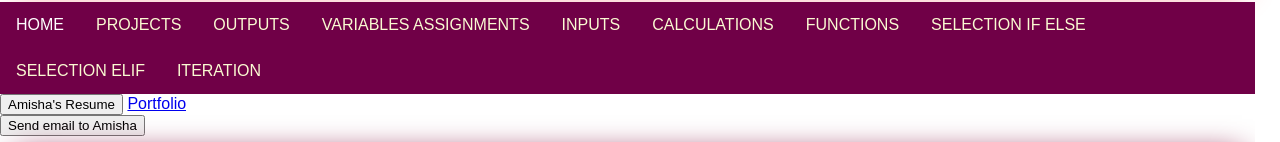
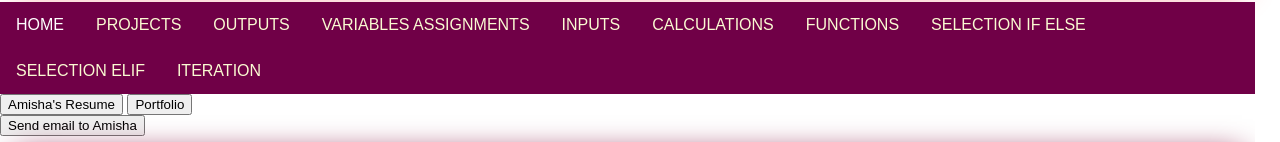
Before and after one commit to AmishaParmessar/PortfolioSpring11, a plain HTML site: page index.html in a window 1280 px wide. Shown: the part 148-290 px from the top of the page. Drawn offline with Linux system fonts and the light colour scheme.

Commit message:
Update index.html

```diff
--- a/index.html
+++ b/index.html
@@ -28,7 +28,7 @@
           <a href="ProjectBouncingBall.html">Project-Bouncing Ball</a>
           <a href="Lab1ColorDots.html">Lab 1: Color Dots</a>
           <a href="index.html">HOME</a>
-	  <a href="https://amishaparmessar.github.io/portfolio12/">Portfolio</a>
+	  <a href="https://amishaparmessar.github.io/portfolio12/"><button>Portfolio</button></a>
       </div>
     </div>
     <div class="subnav">
@@ -38,7 +38,7 @@
           <a href="Output1M.html">1.1 Output - Modify</a>
           <a href="Output2Make.html">1.2 Output - Make</a>
           <a href="index.html">HOME</a>
-	  <a href="https://amishaparmessar.github.io/portfolio12/">Portfolio</a>
+	  <a href="https://amishaparmessar.github.io/portfolio12/"><button>Portfolio</button></a>
       </div>
     </div>
     <div class="subnav">
@@ -49,7 +49,7 @@
         <a href="15Vmod.html">1.5 Variables Modify</a>
         <a href="16Vmake.html">1.6 Variables Make</a>
         <a href="index.html">HOME</a>
-	<a href="https://amishaparmessar.github.io/portfolio12/">Portfolio</a>
+	<a href="https://amishaparmessar.github.io/portfolio12/"><button>Portfolio</button></a>
       </div>
     </div>
 <!---->
@@ -62,7 +62,7 @@
         <a href="110Imake.html">1.10 Input Make</a>
         <a href="">DO NOW U1L11</a>
         <a href="index.html">HOME</a>
-	<a href="https://amishaparmessar.github.io/portfolio12/">Portfolio</a>
+	<a href="https://amishaparmessar.github.io/portfolio12/"><button>Portfolio</button></a>
       </div>
     </div>
 
@@ -75,7 +75,7 @@
         <a href="22calculationMod.html">2.2 Calculation Modify</a>
         <a href="23calculationMake.html">2.3 Calculation Make</a>
         <a href="index.html">HOME</a>
-	<a href="https://amishaparmessar.github.io/portfolio12/">Portfolio</a>
+	<a href="https://amishaparmessar.github.io/portfolio12/"><button>Portfolio</button></a>
       </div>
     </div>
     <div class="subnav">
@@ -86,7 +86,7 @@
         <a href="32functionMod.html">3.2 Functions Modify</a>
         <a href="33functionsMake.html">3.3 Functions Make</a>
         <a href="index.html">HOME</a>
-	<a href="https://amishaparmessar.github.io/portfolio12/">Portfolio</a>
+	<a href="https://amishaparmessar.github.io/portfolio12/"><button>Portfolio</button></a>
       </div>
     </div>
     <div class="subnav">
@@ -97,7 +97,7 @@
         <a href="37conditionalsMod.html">3.7 Conditionals Modify</a>
         <a href="38conditionalsMake.html">3.8 Conditionals Make</a>
         <a href="index.html">HOME</a>
-	<a href="https://amishaparmessar.github.io/portfolio12/">Portfolio</a>
+	<a href="https://amishaparmessar.github.io/portfolio12/"><button>Portfolio</button></a>
       </div>
     </div>
 
@@ -110,7 +110,7 @@
         <a href="312conditionalsMod.html">3.12 Conditionals Modify</a>
         <a href="313conditionalsMake.html">3.13 Conditionals Make</a>
         <a href="index.html">HOME</a>
-	<a href="https://amishaparmessar.github.io/portfolio12/">Portfolio</a>
+	<a href="https://amishaparmessar.github.io/portfolio12/"><button>Portfolio</button></a>
       </div>
     </div>
 
@@ -122,7 +122,7 @@
         <a href="43IterationMod.html">4.3 Iteration Modify</a>
         <a href="44IterationMake.html">4.4 Iteration Make</a>
         <a href="index.html">HOME</a>
-	<a href="https://amishaparmessar.github.io/portfolio12/">Portfolio</a>
+	<a href="https://amishaparmessar.github.io/portfolio12/"><button>Portfolio</button></a>
       </div>
     </div>
 
@@ -132,7 +132,7 @@
 <div class="subnav">
      <!-- <button class="subnavbtn">RESUME<i class="fa fa-caret-down"></i></button> -->
 	<a href="resume.html"><button>Amisha's Resume</button></a>
-	<a href="https://amishaparmessar.github.io/portfolio12/">Portfolio</a>
+	<a href="https://amishaparmessar.github.io/portfolio12/"><button>Portfolio</button></a>
       </div>
 
 <div class="subnav">
```
